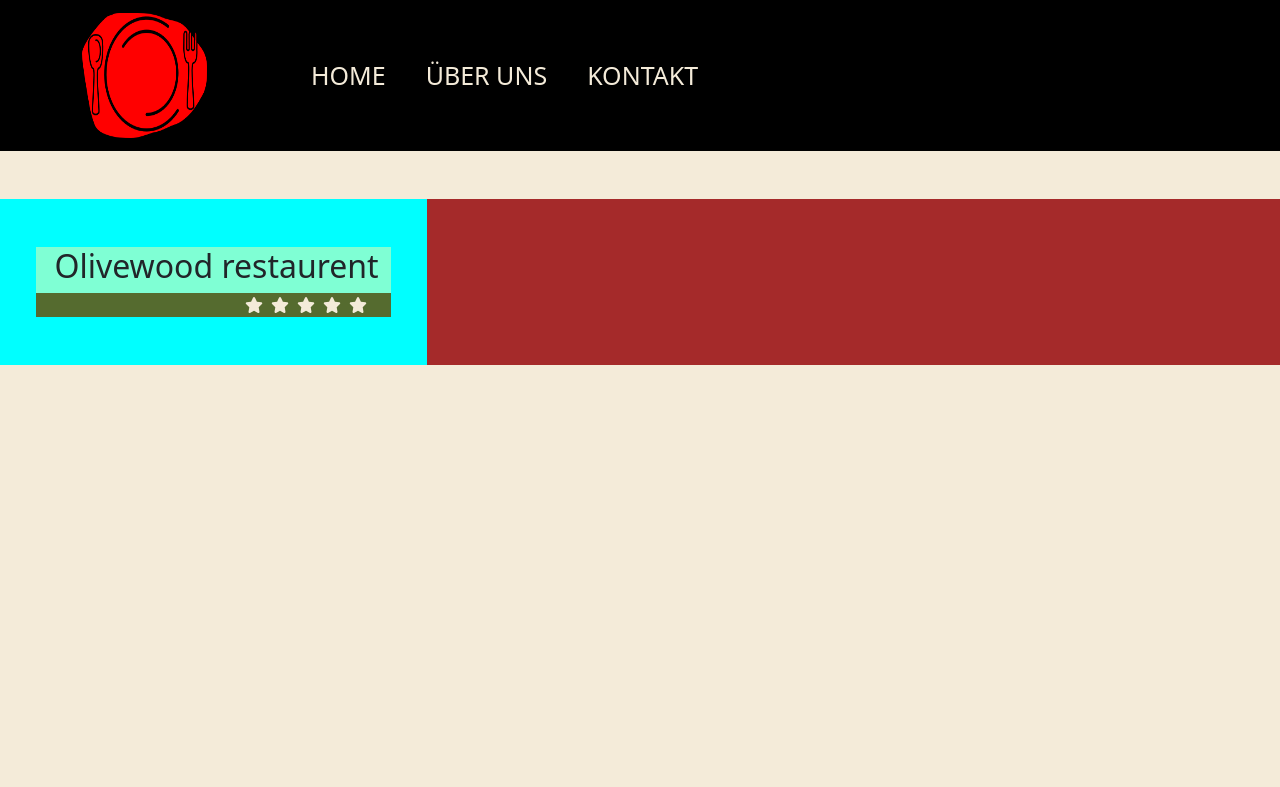
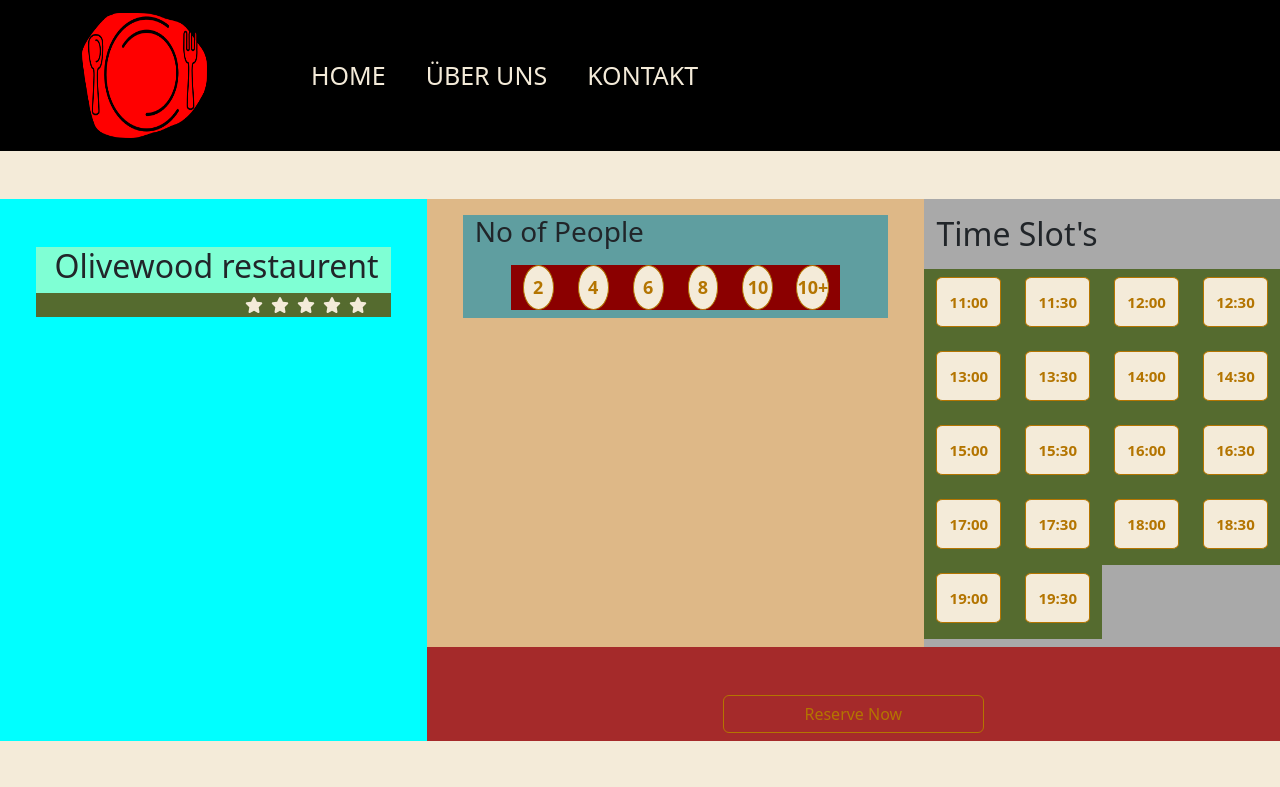
Before and after one commit to kartikriziya/RTRT, a Vue app: page /reservieren in a window 1280 px wide. Shown: the top 787 px of the page. Built offline with nearby package versions, Linux system fonts and the light colour scheme; grey boxes are pictures that could not be loaded.

Commit message:
customer details added

```diff
--- /dev/null
+++ b/src/components/CustomerDetails.vue
@@ -0,0 +1,190 @@
+<script setup>
+import { ref } from 'vue'
+
+const noOfPeople = ref([
+  { id: 'check2', people: '2' },
+  { id: 'check4', people: '4' },
+  { id: 'check6', people: '6' },
+  { id: 'check8', people: '8' },
+  { id: 'check10', people: '10' },
+  { id: 'check10+', people: '10+' }
+])
+
+const timinings = ref([
+  { id: 'eleven', time: '11:00' },
+  { id: 'eleventhirty', time: '11:30' },
+  { id: 'twelve', time: '12:00' },
+  { id: 'twelvethirty', time: '12:30' },
+  { id: 'thirteen', time: '13:00' },
+  { id: 'thirteenthirty', time: '13:30' },
+  { id: 'fourteen', time: '14:00' },
+  { id: 'fourteenthirty', time: '14:30' },
+  { id: 'fifteen', time: '15:00' },
+  { id: 'fifteenthirty', time: '15:30' },
+  { id: 'sixteen', time: '16:00' },
+  { id: 'sixteenthirty', time: '16:30' },
+  { id: 'seventeen', time: '17:00' },
+  { id: 'seventeenthirty', time: '17:30' },
+  { id: 'eightteen', time: '18:00' },
+  { id: 'eightteenthirty', time: '18:30' },
+  { id: 'nineteen', time: '19:00' },
+  { id: 'nineteenteenthirty', time: '19:30' }
+])
+</script>
+<template>
+  <div class="row pb-5">
+    <div class="col-xl-7 ps-5 pt-3 pe-5 pb-2" id="details" style="background-color: burlywood">
+      <div class="row">
+        <div class="col-12 pb-2" style="background-color: cadetblue">
+          <h3>No of People</h3>
+          <div
+            class="row ps-2 ps-sm-4 ps-md-1 ps-lg-3 ps-xl-5 pt-2 pe-xl-5 pe-lg-3 pe-md-1 pe-sm-4 pe-2"
+            id="noOfPeople"
+          >
+            <div
+              v-for="People in noOfPeople"
+              class="col-2"
+              id="check"
+              style="background-color: darkred"
+            >
+              <input type="radio" name="people" :id="People.id" value="2" />
+              <label :for="People.id" id="numberLabel"
+                ><span id="number">{{ People.people }}</span></label
+              >
+            </div>
+          </div>
+        </div>
+        <div class="col-12 pt-2"></div>
+      </div>
+    </div>
+    <div class="col-xl-5 pt-3 pb-2" style="background-color: darkgray">
+      <h2>Time Slot's</h2>
+      <div class="row pt-2" id="timinings">
+        <div
+          v-for="Slot in timinings"
+          class="col-2 col-md-3 col-lg-2 col-xl-3 col-xxl-2 pt-2 pb-3"
+          id="slots"
+          style="background-color: darkolivegreen"
+        >
+          <input type="radio" name="slots" :id="Slot.id" :value="Slot.time" />
+          <label :for="Slot.id" id="timeLabel"
+            ><span id="time">{{ Slot.time }}</span></label
+          >
+        </div>
+      </div>
+    </div>
+  </div>
+  <div class="row pb-2">
+    <div class="col-lg-4"></div>
+    <div class="col-lg-4 text-center d-grid">
+      <button class="btn" id="reserveBtn">Reserve Now</button>
+    </div>
+    <div class="col-lg-4"></div>
+  </div>
+</template>
+<style scoped>
+#noOfPeople {
+  display: flex;
+  flex-direction: row;
+  justify-content: space-around;
+}
+#check {
+  display: flex;
+  justify-content: center;
+}
+#noOfPeople input {
+  display: none;
+}
+#numberLabel {
+  background-color: #f4ebd9;
+  color: #b47501;
+  display: flex;
+  justify-content: center;
+  align-items: center;
+  height: 45px;
+  width: 45px;
+  font-size: 18px;
+  font-weight: 700;
+  border: 1px solid #b47501;
+  border-radius: 50%;
+  cursor: pointer;
+}
+#numberLabel:hover > #number {
+  transition: 0.4s ease-out;
+  transform: rotateY(360deg);
+}
+#noOfPeople input:checked + #numberLabel {
+  background-color: #b47501;
+  color: #f4ebd9;
+}
+#noOfPeople input:checked + #numberLabel:hover {
+  color: #f8b333;
+}
+#noOfPeople input:not(:checked) + #numberLabel:hover {
+  font-size: 20px;
+  background-color: #b47501;
+  color: #f4ebd9;
+}
+
+#timinings {
+  display: flex;
+  flex-direction: row;
+}
+#slots {
+  display: flex;
+  justify-content: center;
+}
+#timinings input {
+  display: none;
+}
+#timeLabel {
+  background-color: #f4ebd9;
+  color: #b47501;
+  display: flex;
+  justify-content: center;
+  align-items: center;
+  height: 50px;
+  width: 100px;
+  font-size: 15px;
+  font-weight: 700;
+  border: 1px solid #b47501;
+  border-radius: 10%;
+  cursor: pointer;
+}
+#timeLabel:hover > #time {
+  transition: color 0.2s, trasnform 0.2s;
+  transform: scale(1.3);
+}
+#timinings input:checked + #timeLabel {
+  background-color: #b47501;
+  color: #f4ebd9;
+}
+#timinings input:checked + #timeLabel:hover {
+  color: #f8b333;
+}
+#timinings input:checked + #timeLabel > #time {
+  transition: color 0.2s, trasnform 0.2s;
+  transform: scale(1.3);
+}
+#timinings input:not(:checked) + #timeLabel:hover {
+  background-color: #b47501;
+  color: #f4ebd9;
+}
+
+#reserveBtn {
+  --bs-btn-color: #b47501;
+  --bs-btn-border-color: #b47501;
+  --bs-btn-hover-color: #fff;
+  --bs-btn-hover-bg: #b47501;
+  --bs-btn-hover-border-color: #b47501;
+  --bs-btn-focus-shadow-rgb: 25, 135, 84;
+  --bs-btn-active-color: #fff;
+  --bs-btn-active-bg: #b47501;
+  --bs-btn-active-border-color: #b47501;
+  --bs-btn-active-shadow: inset 0 3px 5px rgba(0, 0, 0, 0.125);
+  --bs-btn-disabled-color: #b47501;
+  --bs-btn-disabled-bg: transparent;
+  --bs-btn-disabled-border-color: #b47501;
+  --bs-gradient: none;
+}
+</style>
--- a/src/pages/Reservation.vue
+++ b/src/pages/Reservation.vue
@@ -1,5 +1,6 @@
 <script setup>
 import Rating from '../components/Rating.vue'
+import CustomerDetails from '../components/CustomerDetails.vue'
 </script>
 <template>
   <div class="container-fluid" id="reservation">
@@ -21,17 +22,16 @@ import Rating from '../components/Rating.vue'
           <Rating />
         </div>
       </div>
-      <div
-        class="col-md-6 col-lg-7 col-xl-8"
-        id="tableLayout"
-        style="background-color: brown"
-      ></div>
+      <div class="col-md-6 col-lg-7 col-xl-8" id="tableLayout" style="background-color: brown">
+        <CustomerDetails />
+      </div>
     </div>
-    <div class="row pt-5">
-      <div class="col-sm-1"></div>
-      <div class="col-sm-5"></div>
-      <div class="col-sm-4"></div>
-      <div class="col-sm-5"></div>
+    <div class="row pt-5 pb-5">
+      <div class="col-sm-2"></div>
+      <div class="col-sm-8" style="background-color: blue">
+        <img src="../assets/golden_spoon.jpg" alt="" id="layoutImg" />
+      </div>
+      <div class="col-sm-2"></div>
     </div>
   </div>
 </template>
@@ -40,4 +40,8 @@ import Rating from '../components/Rating.vue'
   background-color: #f4ebd9;
   min-height: calc(100vh - 151px);
 }
+#layoutImg {
+  height: 100%;
+  width: 100%;
+}
 </style>
```
